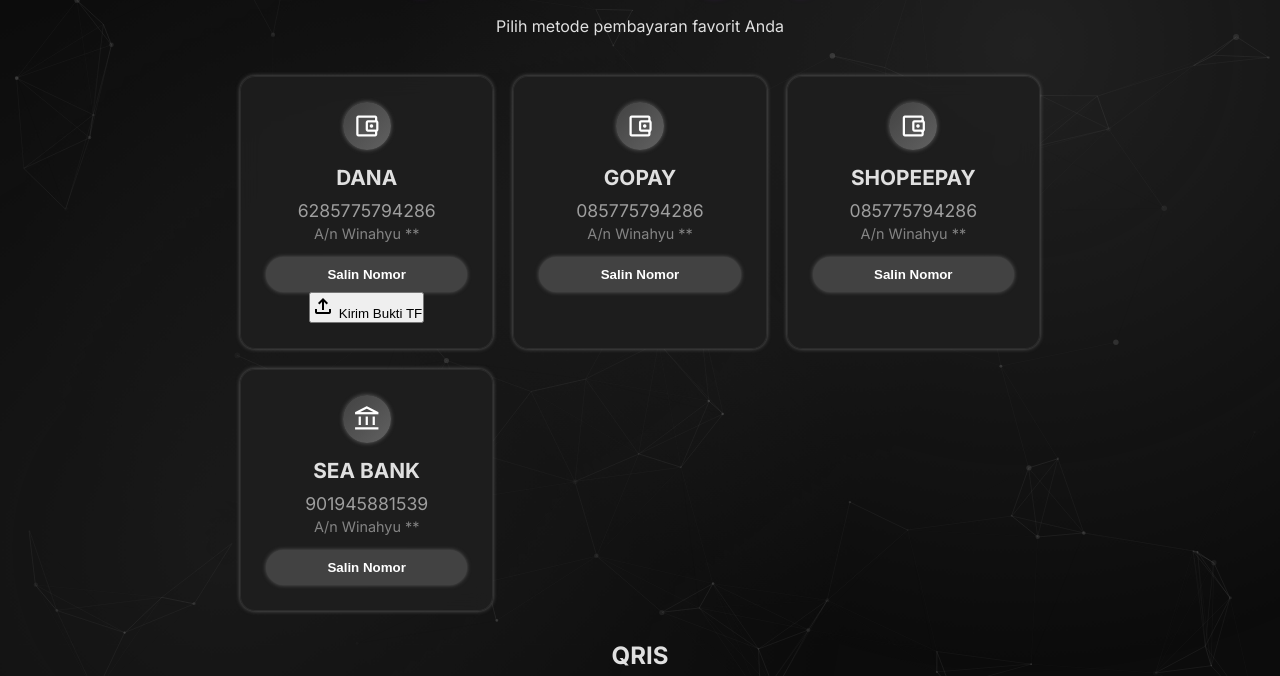
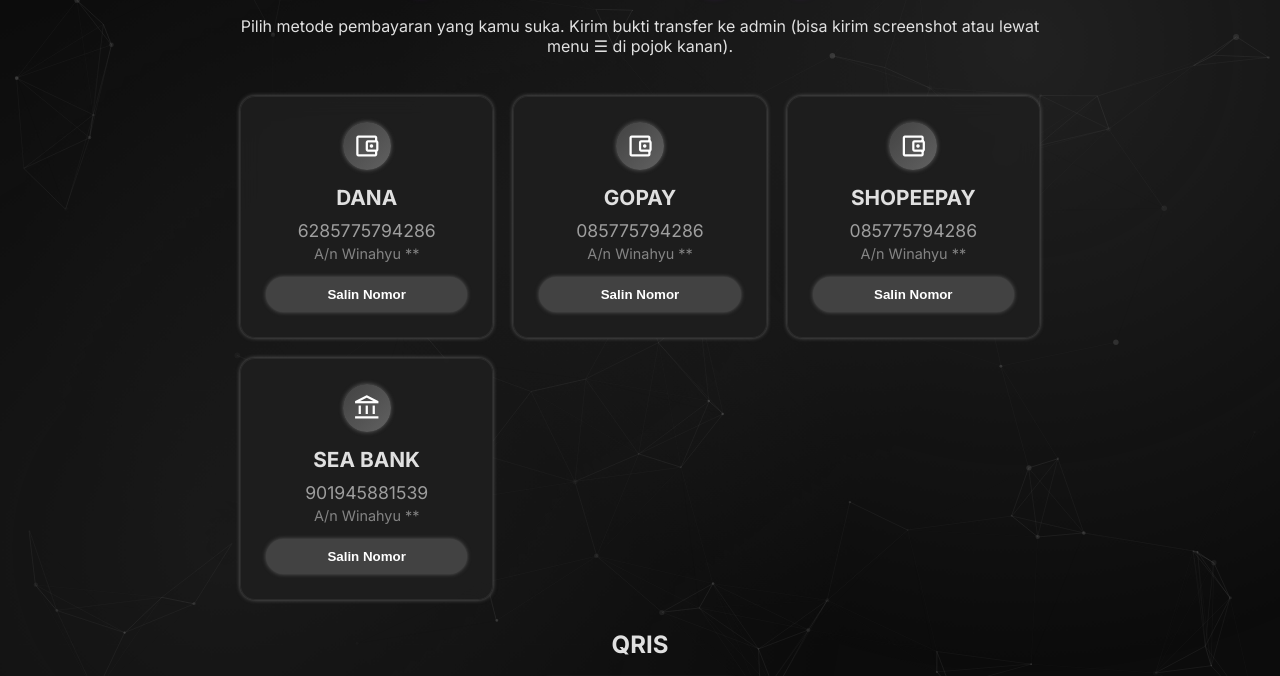
Before and after one commit to ybthings/Youngboy-Payment, a plain HTML site: page index.html in a window 1280 px wide. Both pictures are taken after a click on the button "Lanjut ke Payment". Shown: the part 83-759 px from the top of the page. Drawn offline with nearby package versions, Linux system fonts and the light colour scheme; grey boxes are pictures that could not be loaded.

Commit message:
Revise payment instructions and clean up UI
Updated payment instructions and removed upload button.

```diff
--- a/index.html
+++ b/index.html
@@ -591,7 +591,8 @@
 <div class="payment-page" id="paymentPage">
   <div class="payment-header">
     <h1>Payment YoungBoyOffc</h1>
-    <p>Pilih metode pembayaran favorit Anda</p>
+    <p>Pilih metode pembayaran yang kamu suka.
+Kirim bukti transfer ke admin (bisa kirim screenshot atau lewat menu ☰ di pojok kanan).</p>
   </div>
 
   <div class="payment-grid">
@@ -604,11 +605,6 @@
         <div class="payment-owner">A/n Winahyu **</div>
       </div>
       <button class="copy-btn" onclick="copyToClipboard('6285775794286', this)">Salin Nomor</button>
-      <!-- Tombol upload bukti -->
-  <button class="upload-btn">
-    <span class="material-symbols-outlined">upload</span>
-    Kirim Bukti TF
-  </button>
     </div>
 
     <!-- Gopay -->
```
